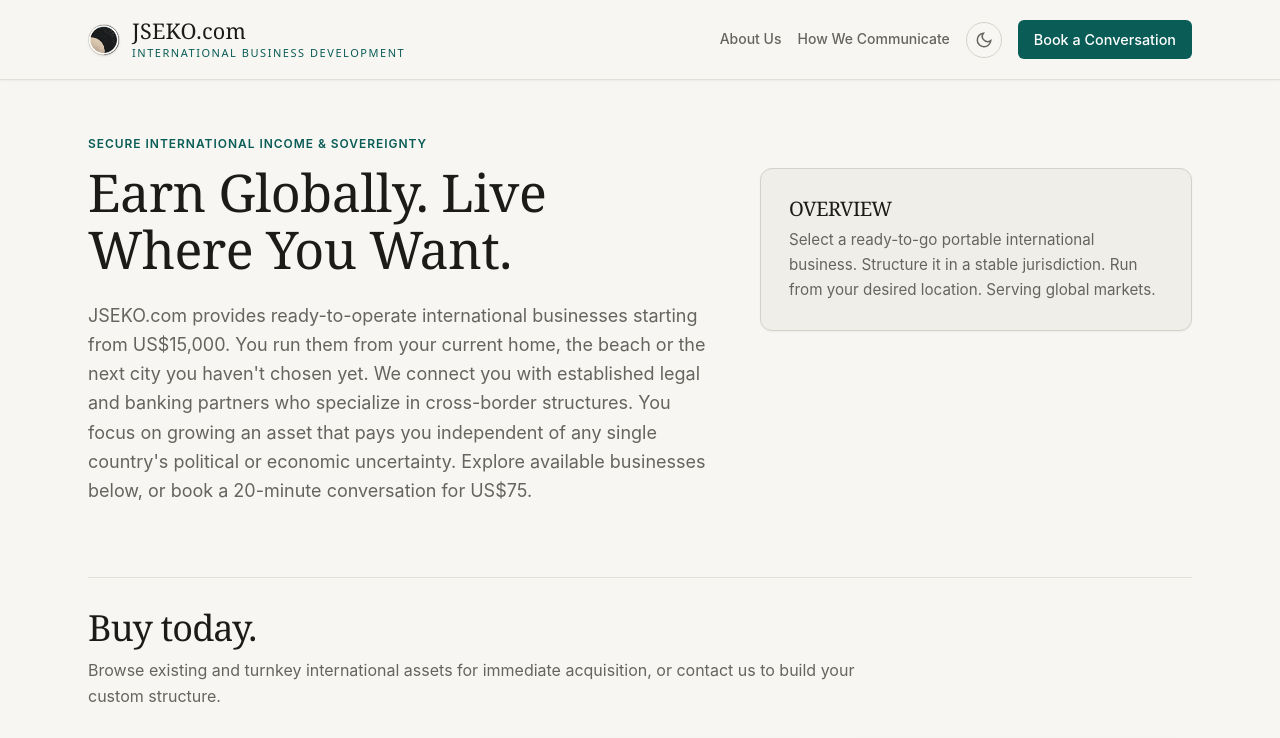
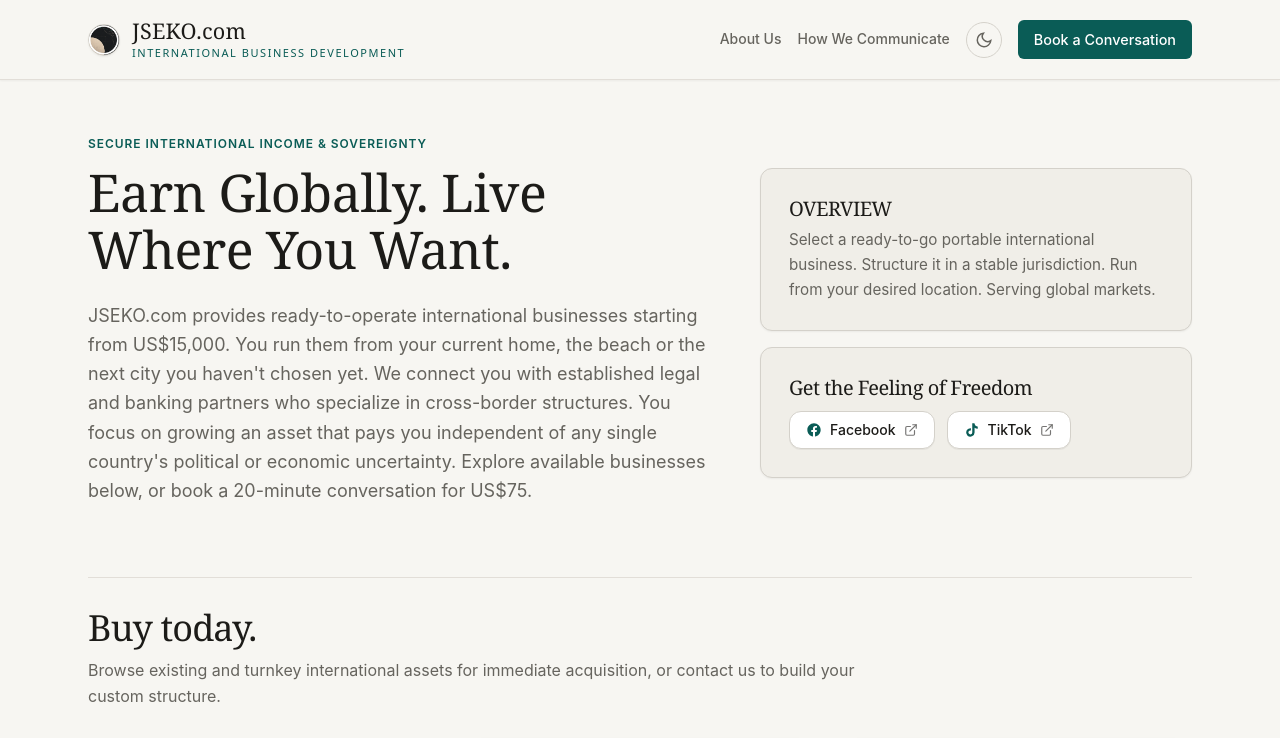
Before and after one commit to JSEKOAdmin/JSEKO.com-International-Business-Development---REPO, a React (Vite) app: page / in a window 1280 px wide. Shown: the top 738 px of the page. Built offline with nearby package versions, Linux system fonts and the light colour scheme; a web font is replaced by a local one.

Commit message:
Add social links section to PricingPage and TurnkeyShowcase components

```diff
--- a/src/components/PricingPage.tsx
+++ b/src/components/PricingPage.tsx
@@ -5,6 +5,7 @@ import {
   X,
   BadgeCheck,
   ShieldCheck,
+  ExternalLink,
 } from 'lucide-react';
 import { SiteContent } from '../types';
 
@@ -291,6 +292,43 @@ export const PricingPage: React.FC<PricingPageProps> = ({
 
           </div>
 
+          {/* =====================================================
+              SOCIAL LINKS — GET THE FEELING OF FREEDOM
+          ===================================================== */}
+
+          <div className="mt-12 max-w-xl mx-auto text-center">
+            <h3 className="font-display text-lg sm:text-xl font-medium tracking-tight text-[var(--color-text)] mb-4">
+              Get the Feeling of Freedom
+            </h3>
+            <div className="flex flex-wrap items-center justify-center gap-3">
+              <a
+                href="https://www.facebook.com/profile.php?id=61594348593994"
+                target="_blank"
+                rel="noopener noreferrer"
+                className="inline-flex items-center gap-2 px-4 py-2 rounded-lg bg-[var(--color-surface)] border border-[var(--color-border)] hover:border-[var(--color-primary)] text-xs sm:text-sm font-medium text-[var(--color-text)] hover:text-[var(--color-primary)] transition-all shadow-2xs"
+              >
+                <svg className="w-4 h-4 text-[var(--color-primary)] shrink-0" viewBox="0 0 24 24" fill="currentColor" aria-hidden="true">
+                  <path d="M22 12c0-5.523-4.477-10-10-10S2 6.477 2 12c0 4.991 3.657 9.128 8.438 9.878v-6.987h-2.54V12h2.54V9.797c0-2.506 1.492-3.89 3.777-3.89 1.094 0 2.238.195 2.238.195v2.46h-1.26c-1.243 0-1.63.771-1.63 1.562V12h2.773l-.443 2.89h-2.33v6.988C18.343 21.128 22 16.991 22 12z" />
+                </svg>
+                <span>Facebook</span>
+                <ExternalLink className="w-3.5 h-3.5 opacity-60" />
+              </a>
+
+              <a
+                href="https://www.tiktok.com/@jsek.marketing"
+                target="_blank"
+                rel="noopener noreferrer"
+                className="inline-flex items-center gap-2 px-4 py-2 rounded-lg bg-[var(--color-surface)] border border-[var(--color-border)] hover:border-[var(--color-primary)] text-xs sm:text-sm font-medium text-[var(--color-text)] hover:text-[var(--color-primary)] transition-all shadow-2xs"
+              >
+                <svg className="w-4 h-4 text-[var(--color-primary)] shrink-0" viewBox="0 0 24 24" fill="currentColor" aria-hidden="true">
+                  <path d="M19.59 6.69a4.83 4.83 0 0 1-3.77-4.25V2h-3.45v13.67a2.89 2.89 0 0 1-5.2 1.74 2.89 2.89 0 0 1 2.31-4.64 2.93 2.93 0 0 1 .88.13V9.4a6.84 6.84 0 0 0-1-.05A6.33 6.33 0 0 0 5 20.1a6.34 6.34 0 0 0 10.86-4.43v-7a8.16 8.16 0 0 0 4.77 1.52v-3.4a4.85 4.85 0 0 1-1-.1z" />
+                </svg>
+                <span>TikTok</span>
+                <ExternalLink className="w-3.5 h-3.5 opacity-60" />
+              </a>
+            </div>
+          </div>
+
         </div>
       </section>
 
--- a/src/components/TurnkeyShowcase.tsx
+++ b/src/components/TurnkeyShowcase.tsx
@@ -63,7 +63,7 @@ Explore available businesses below, or book a 20-minute conversation for US$75.
           </div>
 
           {/* Right Column: Callout Context Card */}
-          <div className="lg:col-span-5 lg:pt-8">
+          <div className="lg:col-span-5 lg:pt-8 space-y-4">
             <div className="bg-[var(--color-surface-offset)] border border-[var(--color-border)] p-6 sm:p-7 rounded-xl shadow-xs">
               <h4 className="font-display text-base sm:text-xl font-medium tracking-tight text-[var(--color-text)] max-w-2xl leading-[1.15] mb-2">
                 OVERVIEW
@@ -71,6 +71,39 @@ Explore available businesses below, or book a 20-minute conversation for US$75.
               <p className="text-sm sm:text-[0.95rem] text-[var(--color-text-muted)] leading-relaxed">
                 Select a ready-to-go portable international business. Structure it in a stable jurisdiction. Run from your desired location. Serving global markets.
               </p>
+            </div>
+
+            <div className="bg-[var(--color-surface-offset)] border border-[var(--color-border)] p-6 sm:p-7 rounded-xl shadow-xs">
+              <h4 className="font-display text-base sm:text-xl font-medium tracking-tight text-[var(--color-text)] max-w-2xl leading-[1.15] mb-3">
+                Get the Feeling of Freedom
+              </h4>
+              <div className="flex flex-wrap items-center gap-3">
+                <a
+                  href="https://www.facebook.com/profile.php?id=61594348593994"
+                  target="_blank"
+                  rel="noopener noreferrer"
+                  className="inline-flex items-center gap-2 px-4 py-2 rounded-lg bg-[var(--color-surface)] border border-[var(--color-border)] hover:border-[var(--color-primary)] text-xs sm:text-sm font-medium text-[var(--color-text)] hover:text-[var(--color-primary)] transition-all shadow-2xs"
+                >
+                  <svg className="w-4 h-4 text-[var(--color-primary)] shrink-0" viewBox="0 0 24 24" fill="currentColor" aria-hidden="true">
+                    <path d="M22 12c0-5.523-4.477-10-10-10S2 6.477 2 12c0 4.991 3.657 9.128 8.438 9.878v-6.987h-2.54V12h2.54V9.797c0-2.506 1.492-3.89 3.777-3.89 1.094 0 2.238.195 2.238.195v2.46h-1.26c-1.243 0-1.63.771-1.63 1.562V12h2.773l-.443 2.89h-2.33v6.988C18.343 21.128 22 16.991 22 12z" />
+                  </svg>
+                  <span>Facebook</span>
+                  <ExternalLink className="w-3.5 h-3.5 opacity-60" />
+                </a>
+
+                <a
+                  href="https://www.tiktok.com/@jsek.marketing"
+                  target="_blank"
+                  rel="noopener noreferrer"
+                  className="inline-flex items-center gap-2 px-4 py-2 rounded-lg bg-[var(--color-surface)] border border-[var(--color-border)] hover:border-[var(--color-primary)] text-xs sm:text-sm font-medium text-[var(--color-text)] hover:text-[var(--color-primary)] transition-all shadow-2xs"
+                >
+                  <svg className="w-4 h-4 text-[var(--color-primary)] shrink-0" viewBox="0 0 24 24" fill="currentColor" aria-hidden="true">
+                    <path d="M19.59 6.69a4.83 4.83 0 0 1-3.77-4.25V2h-3.45v13.67a2.89 2.89 0 0 1-5.2 1.74 2.89 2.89 0 0 1 2.31-4.64 2.93 2.93 0 0 1 .88.13V9.4a6.84 6.84 0 0 0-1-.05A6.33 6.33 0 0 0 5 20.1a6.34 6.34 0 0 0 10.86-4.43v-7a8.16 8.16 0 0 0 4.77 1.52v-3.4a4.85 4.85 0 0 1-1-.1z" />
+                  </svg>
+                  <span>TikTok</span>
+                  <ExternalLink className="w-3.5 h-3.5 opacity-60" />
+                </a>
+              </div>
             </div>
           </div>
 
```
